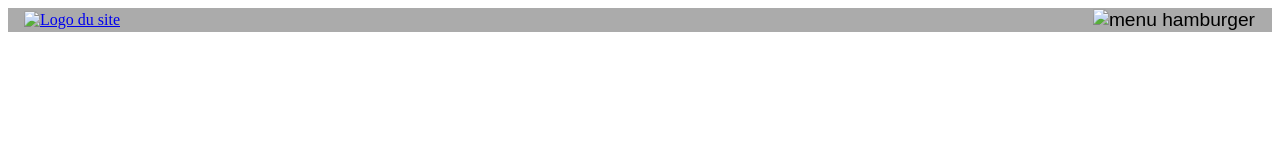
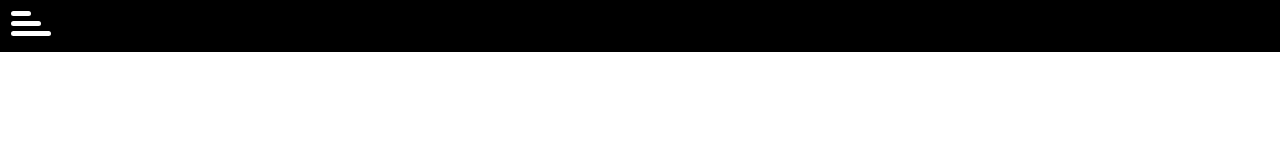
Before and after one commit to MMI-SAE-105/2023-sae-105-DEMOURAMaxime-1, a plain HTML site: page index.html in a window 1280 px wide. Drawn offline with nearby package versions, Linux system fonts and the light colour scheme.

Commit message:
mise en place du menu

```diff
--- a/index.html
+++ b/index.html
@@ -1,6 +1,5 @@
 <!DOCTYPE html>
 <html lang="fr">
-    <header class="header">
     <meta charset="UTF-8">
     <meta http-equiv="X-UA-Compatible" content="IE=edge">
     <meta name="viewport" content="width=device-width, initial-scale=1.0">
@@ -9,14 +8,13 @@
     <link rel="icon" type="image" sizes="16x16" href="public/img/logo_noir.jpg">
 
 <title>Accueil</title>
-<head>
+
+<body>
+  <header>
     <div class="container">
-          <div class="headerlogo logo">
-            <a href="index.html"><img src="public/img/logo_noir-removebg-preview.png" alt="Logo du site"></a>
-          </div>
       <div class="headermenu-overlay menu-overlay" x-data="{ open: false }">
         <button @click="open = !open" class="menu-overlaytoggle toggle">
-                <img src="public/img/menu_burger.svg" alt="menu hamburger">
+            <img src="public/img/icon/menu_burger.svg" alt="menu burger">
         </button>
         <div x-show="open" class="menu-overlaycontent overlay-content">
           <nav class="menu-overlaynav overlay-nav">
@@ -26,15 +24,15 @@
               <li class="menu-overlayitem overlay-item"><a href="#">Programmation</a></li>
               <li class="menu-overlayitem overlay-item"><a href="#">Billeterie</a></li>
               <li class="menu-overlayitem overlay-item"><a href="#">Accès</a></li>
-                  <li class="menu-overlayitem overlay-item"><a href="#"></a></li>
               <li class="menu-overlayitem overlay-item"><a href="#">Contact</a></li>
+            </ul>
+            <ul>
+              <button href="#"> <img src="public/img/icon/menu_person.svg" alt="menu client"> </button>
             </ul>
           </nav>
         </div>
       </div>
     </div>
-</head>
-<body>
-
+  </header>
 </body>
 </html>
--- a/src/css/style.css
+++ b/src/css/style.css
@@ -1,11 +1,13 @@
-.header {
-    background-color: #ABABAB;
+  body{
+  margin: 0px;
   }
 
-  .container {
+.container {
     display: flex;
     align-items: center;
     justify-content: space-between;
+    background-color: #000;
+    padding: 10px;
   }
 
   .logo {
@@ -22,9 +24,9 @@
   }
 
   .toggle {
-    background-color: #ABABAB;
+    background-color: #000000;
     border: none;
-    color: #000000;
+    color: #ffffff;
     cursor: pointer;
     font-size: 1.2rem;
     padding: 1px;
@@ -32,7 +34,7 @@
   }
 
   .overlay-content {
-    background-color: #ABABAB;
+    background-color: #000000;
     position: absolute;
     top: 100%;
     right: 0;
```
Also changed, not shown: public/img/icon/menu_burger.svg (added), public/img/icon/menu_person.svg (added), public/img/icon/menu_shop.svg (added). Lines whose indentation alone changed are shown as unchanged.
